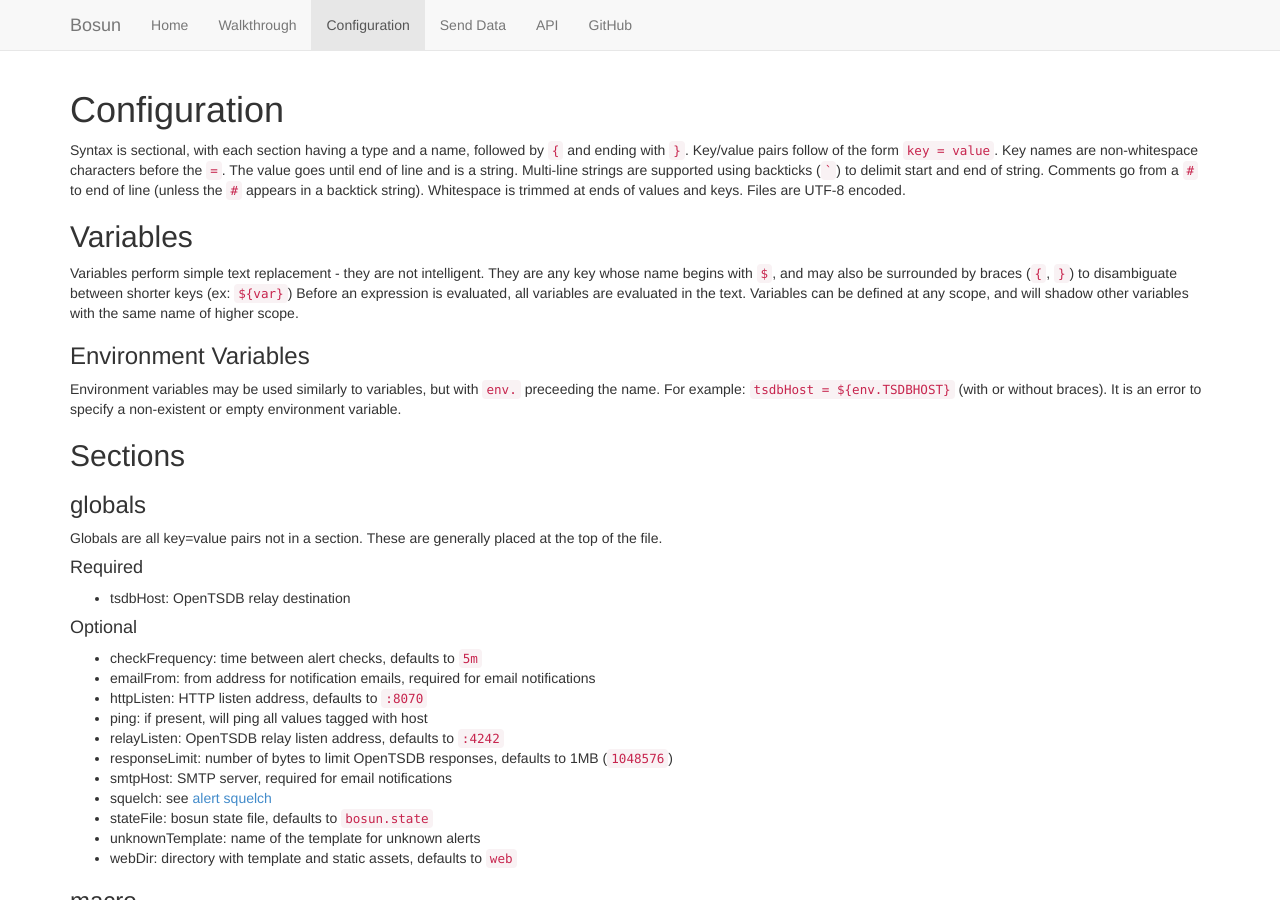
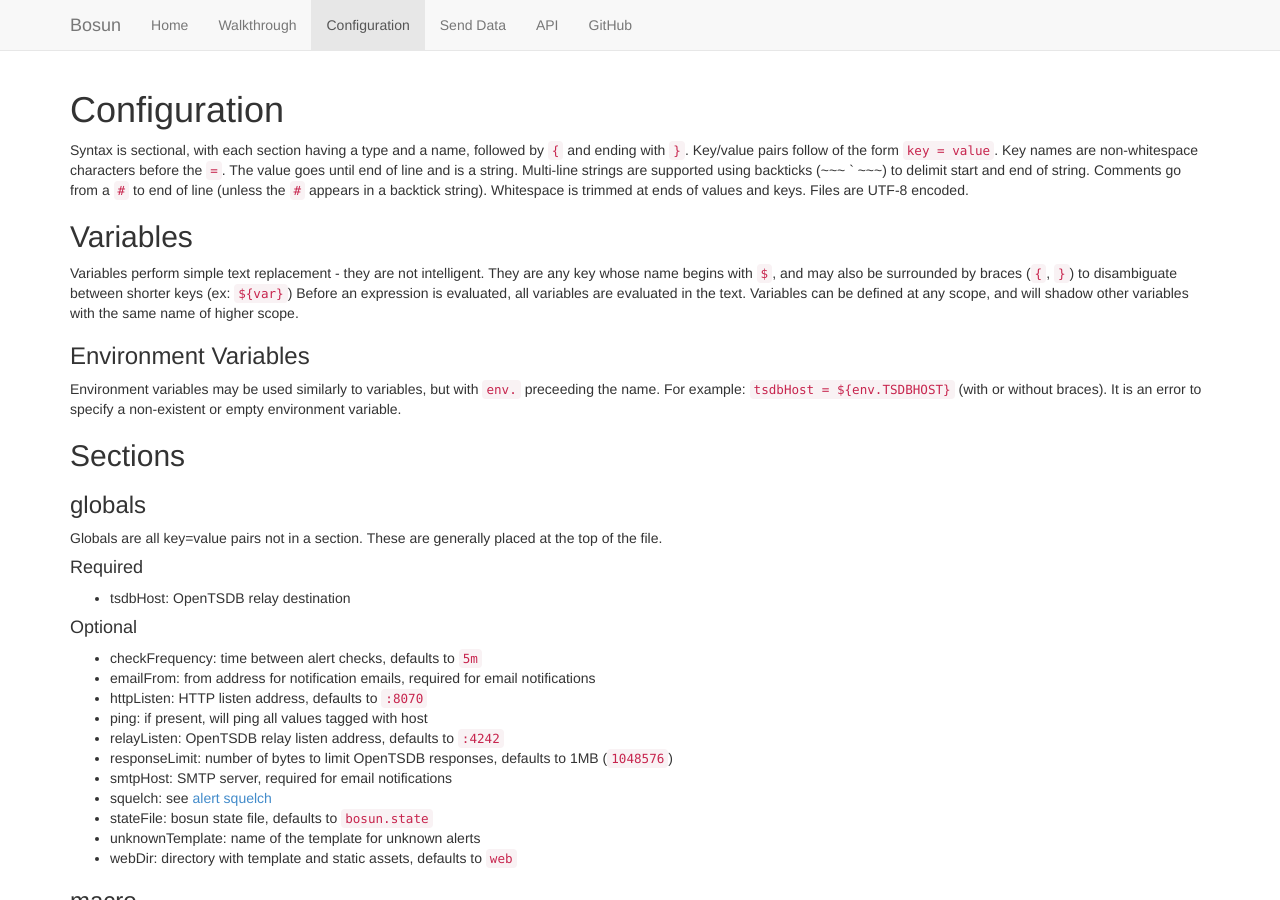
Before and after one commit to lwf/bosun-monitor.github.io, a Jekyll site: the page built from configuration.md, in a window 1280 px wide and 900 px high. Built offline with Jekyll 4.4.1, drawn with Linux system fonts in a browser that asks for light colours.

Commit message:
Maruku uses ~~~ for fenced blocks

````diff
--- a/configuration.md
+++ b/configuration.md
@@ -4,7 +4,7 @@
 order: 3
 ---
 
-Syntax is sectional, with each section having a type and a name, followed by `{` and ending with `}`. Key/value pairs follow of the form `key = value`. Key names are non-whitespace characters before the `=`. The value goes until end of line and is a string. Multi-line strings are supported using backticks (``` ` ```) to delimit start and end of string. Comments go from a `#` to end of line (unless the `#` appears in a backtick string). Whitespace is trimmed at ends of values and keys. Files are UTF-8 encoded.
+Syntax is sectional, with each section having a type and a name, followed by `{` and ending with `}`. Key/value pairs follow of the form `key = value`. Key names are non-whitespace characters before the `=`. The value goes until end of line and is a string. Multi-line strings are supported using backticks (~~~ ` ~~~) to delimit start and end of string. Comments go from a `#` to end of line (unless the `#` appears in a backtick string). Whitespace is trimmed at ends of values and keys. Files are UTF-8 encoded.
 
 ## Variables
 
````
